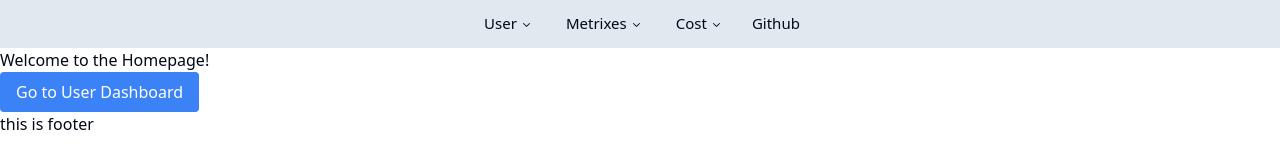
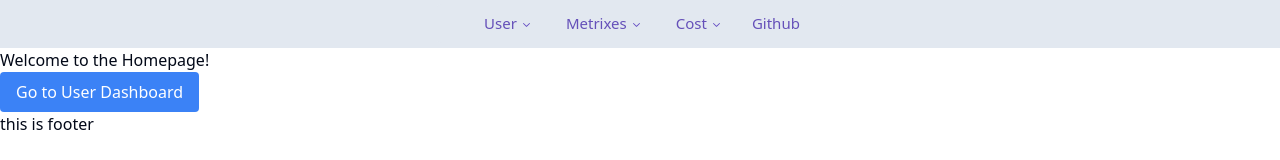
Before and after one commit to oslabs-beta/OptiKube-FE, a Next.js app: page / in a window 1280 px wide. Shown: the top 160 px of the page. Built offline with nearby package versions, Linux system fonts and the light colour scheme.

Commit message:
navbar fully works

```diff
--- a/components/NavBar.tsx
+++ b/components/NavBar.tsx
@@ -2,6 +2,8 @@ import React from "react";
 import * as NavigationMenu from "@radix-ui/react-navigation-menu";
 import classNames from "classnames";
 import { CaretDownIcon } from "@radix-ui/react-icons";
+import { cn } from "public/utils/aceUI/cn";
+
 
 const NavBar = () => {
   return (
@@ -99,26 +101,30 @@ const NavBar = () => {
   );
 };
 
-const ListItem = React.forwardRef(
-  ({ className, children, title, ...props }, forwardedRef) => (
+
+const ListItem = React.forwardRef<
+  React.ElementRef<"a">,
+  React.ComponentPropsWithoutRef<"a">
+>(({ className, title, children, ...props }, ref) => {
+  return (
     <li>
-      <NavigationMenu.Link asChild>
+      <NavigationMenu.NavigationMenuLink asChild>
         <a
-          className={classNames(
-            "focus:shadow-[0_0_0_2px] focus:shadow-violet7 hover:bg-mauve3 block select-none rounded-[6px] p-3 text-[15px] leading-none no-underline outline-none transition-colors",
+          ref={ref}
+          className={cn(
+            "block select-none space-y-1 rounded-md p-3 leading-none no-underline outline-none transition-colors hover:bg-accent hover:text-accent-foreground focus:bg-accent focus:text-accent-foreground",
             className
           )}
           {...props}
-          ref={forwardedRef}
         >
-          <div className="text-violet12 mb-[5px] font-medium leading-[1.2]">
-            {title}
-          </div>
-          <p className="text-mauve11 leading-[1.4]">{children}</p>
+          <div className="text-sm font-medium leading-none">{title}</div>
+          <p className="line-clamp-2 text-sm leading-snug text-muted-foreground">
+            {children}
+          </p>
         </a>
-      </NavigationMenu.Link>
+      </NavigationMenu.NavigationMenuLink>
     </li>
-  )
-);
-
+  );
+});
+ListItem.displayName = "ListItem";
 export default NavBar;
--- a/package.json
+++ b/package.json
@@ -35,6 +35,7 @@
     "@babel/preset-env": "^7.24.4",
     "@babel/preset-react": "^7.24.1",
     "@pmmmwh/react-refresh-webpack-plugin": "^0.5.11",
+    "@radix-ui/colors": "^3.0.0",
     "@types/node": "^20.12.7",
     "@types/react": "^18.2.79",
     "babel-loader": "^9.1.3",
--- a/tailwind.config.js
+++ /dev/null
@@ -1,77 +0,0 @@
-/** @type {import('tailwindcss').Config} */
-module.exports = {
-  darkMode: ["class"],
-  content: [
-    './pages/**/*.{ts,tsx}',
-    './components/**/*.{ts,tsx}',
-    './app/**/*.{ts,tsx}',
-    './src/**/*.{ts,tsx}',
-  ],
-  prefix: "",
-  theme: {
-    container: {
-      center: true,
-      padding: "2rem",
-      screens: {
-        "2xl": "1400px",
-      },
-    },
-    extend: {
-      colors: {
-        border: "hsl(var(--border))",
-        input: "hsl(var(--input))",
-        ring: "hsl(var(--ring))",
-        background: "hsl(var(--background))",
-        foreground: "hsl(var(--foreground))",
-        primary: {
-          DEFAULT: "hsl(var(--primary))",
-          foreground: "hsl(var(--primary-foreground))",
-        },
-        secondary: {
-          DEFAULT: "hsl(var(--secondary))",
-          foreground: "hsl(var(--secondary-foreground))",
-        },
-        destructive: {
-          DEFAULT: "hsl(var(--destructive))",
-          foreground: "hsl(var(--destructive-foreground))",
-        },
-        muted: {
-          DEFAULT: "hsl(var(--muted))",
-          foreground: "hsl(var(--muted-foreground))",
-        },
-        accent: {
-          DEFAULT: "hsl(var(--accent))",
-          foreground: "hsl(var(--accent-foreground))",
-        },
-        popover: {
-          DEFAULT: "hsl(var(--popover))",
-          foreground: "hsl(var(--popover-foreground))",
-        },
-        card: {
-          DEFAULT: "hsl(var(--card))",
-          foreground: "hsl(var(--card-foreground))",
-        },
-      },
-      borderRadius: {
-        lg: "var(--radius)",
-        md: "calc(var(--radius) - 2px)",
-        sm: "calc(var(--radius) - 4px)",
-      },
-      keyframes: {
-        "accordion-down": {
-          from: { height: "0" },
-          to: { height: "var(--radix-accordion-content-height)" },
-        },
-        "accordion-up": {
-          from: { height: "var(--radix-accordion-content-height)" },
-          to: { height: "0" },
-        },
-      },
-      animation: {
-        "accordion-down": "accordion-down 0.2s ease-out",
-        "accordion-up": "accordion-up 0.2s ease-out",
-      },
-    },
-  },
-  plugins: [require("tailwindcss-animate")],
-}
--- a/tailwind.config.ts
+++ b/tailwind.config.ts
@@ -10,11 +10,12 @@ const {
   default: flattenColorPalette,
 } = require("tailwindcss/lib/util/flattenColorPalette");
 
-/** @type {import('tailwindcss').Config} */
 module.exports = {
   content: [
     "./pages/**/*.{js,jsx,ts,tsx}",
     "./components/**/*.{js,jsx,ts,tsx}",
+    "./app/**/*.{js,jsx,ts,tsx}",
+    "./src/**/*.{js,jsx,ts,tsx}",
   ],
   darkMode: "class",
   theme: {
@@ -25,6 +26,44 @@ module.exports = {
         ...violet,
         ...purple,
         ...indigo,
+        border: "hsl(var(--border))",
+        input: "hsl(var(--input))",
+        ring: "hsl(var(--ring))",
+        background: "hsl(var(--background))",
+        foreground: "hsl(var(--foreground))",
+        primary: {
+          DEFAULT: "hsl(var(--primary))",
+          foreground: "hsl(var(--primary-foreground))",
+        },
+        secondary: {
+          DEFAULT: "hsl(var(--secondary))",
+          foreground: "hsl(var(--secondary-foreground))",
+        },
+        destructive: {
+          DEFAULT: "hsl(var(--destructive))",
+          foreground: "hsl(var(--destructive-foreground))",
+        },
+        muted: {
+          DEFAULT: "hsl(var(--muted))",
+          foreground: "hsl(var(--muted-foreground))",
+        },
+        accent: {
+          DEFAULT: "hsl(var(--accent))",
+          foreground: "hsl(var(--accent-foreground))",
+        },
+        popover: {
+          DEFAULT: "hsl(var(--popover))",
+          foreground: "hsl(var(--popover-foreground))",
+        },
+        card: {
+          DEFAULT: "hsl(var(--card))",
+          foreground: "hsl(var(--card-foreground))",
+        },
+      },
+      borderRadius: {
+        lg: "var(--radius)",
+        md: "calc(var(--radius) - 2px)",
+        sm: "calc(var(--radius) - 4px)",
       },
       keyframes: {
         enterFromRight: {
@@ -74,20 +113,20 @@ module.exports = {
   },
   plugins: [
     addVariablesForColors,
-    function ({ matchUtilities, theme }: any) {
+    function ({ matchUtilities, theme }) {
       matchUtilities(
         {
-          "bg-grid": (value: any) => ({
+          "bg-grid": (value) => ({
             backgroundImage: `url("${svgToDataUri(
               `<svg xmlns="http://www.w3.org/2000/svg" viewBox="0 0 32 32" width="32" height="32" fill="none" stroke="${value}"><path d="M0 .5H31.5V32"/></svg>`
             )}")`,
           }),
-          "bg-grid-small": (value: any) => ({
+          "bg-grid-small": (value) => ({
             backgroundImage: `url("${svgToDataUri(
               `<svg xmlns="http://www.w3.org/2000/svg" viewBox="0 0 32 32" width="8" height="8" fill="none" stroke="${value}"><path d="M0 .5H31.5V32"/></svg>`
             )}")`,
           }),
-          "bg-dot": (value: any) => ({
+          "bg-dot": (value) => ({
             backgroundImage: `url("${svgToDataUri(
               `<svg xmlns="http://www.w3.org/2000/svg" viewBox="0 0 32 32" width="16" height="16" fill="none"><circle fill="${value}" id="pattern-circle" cx="10" cy="10" r="1.6257413380501518"></circle></svg>`
             )}")`,
@@ -99,7 +138,7 @@ module.exports = {
   ],
 };
 
-function addVariablesForColors({ addBase, theme }: any) {
+function addVariablesForColors({ addBase, theme }) {
   let allColors = flattenColorPalette(theme("colors"));
   let newVars = Object.fromEntries(
     Object.entries(allColors).map(([key, val]) => [`--${key}`, val])
```
Also changed, not shown: 1 other file (tests, documents, lock files or other folders).
